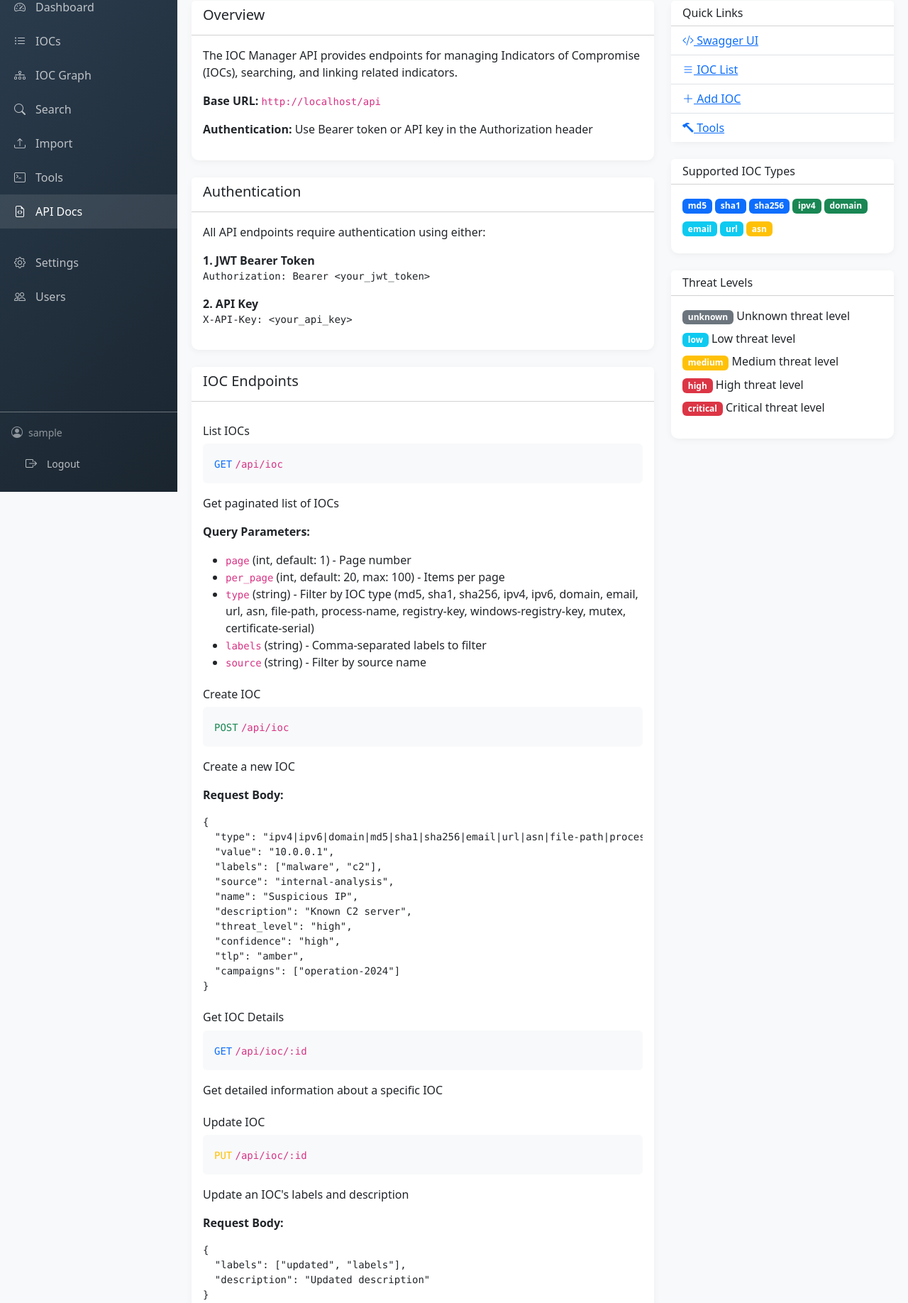
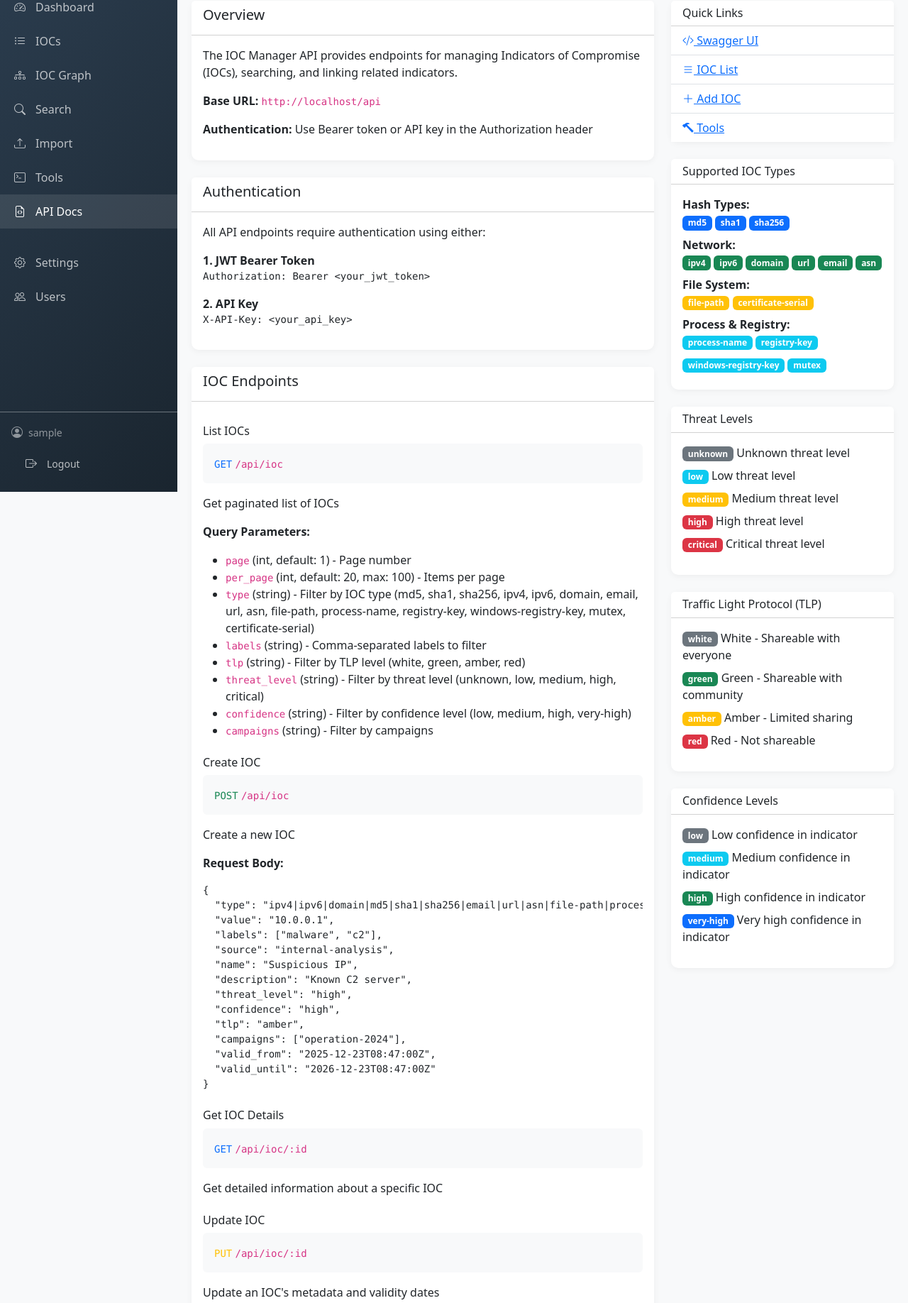
Before and after one commit to LL7Baucarre/ELASLIP, a Flask app: page /api-docs in a window 1280 px wide. Shown: the part 107-1943 px from the top of the page at 71% size. Run offline with Flask 3, Linux system fonts and the light colour scheme; the visitor is signed in with stand-in values (Sample User, id 1).

Commit message:
Add validity date fields to IOC creation and update API documentation

```diff
--- a/templates/api_docs.html
+++ b/templates/api_docs.html
@@ -60,7 +60,10 @@
                     <li><code>per_page</code> (int, default: 20, max: 100) - Items per page</li>
                     <li><code>type</code> (string) - Filter by IOC type (md5, sha1, sha256, ipv4, ipv6, domain, email, url, asn, file-path, process-name, registry-key, windows-registry-key, mutex, certificate-serial)</li>
                     <li><code>labels</code> (string) - Comma-separated labels to filter</li>
-                    <li><code>source</code> (string) - Filter by source name</li>
+                    <li><code>tlp</code> (string) - Filter by TLP level (white, green, amber, red)</li>
+                    <li><code>threat_level</code> (string) - Filter by threat level (unknown, low, medium, high, critical)</li>
+                    <li><code>confidence</code> (string) - Filter by confidence level (low, medium, high, very-high)</li>
+                    <li><code>campaigns</code> (string) - Filter by campaigns</li>
                 </ul>
 
                 <!-- POST /api/ioc -->
@@ -80,7 +83,9 @@
   "threat_level": "high",
   "confidence": "high",
   "tlp": "amber",
-  "campaigns": ["operation-2024"]
+  "campaigns": ["operation-2024"],
+  "valid_from": "2025-12-23T08:47:00Z",
+  "valid_until": "2026-12-23T08:47:00Z"
 }</code></pre>
 
                 <!-- GET /api/ioc/:id -->
@@ -95,11 +100,17 @@
                 <div class="bg-light p-3 rounded mb-3">
                     <code class="text-warning">PUT</code> <code>/api/ioc/:id</code>
                 </div>
-                <p>Update an IOC's labels and description</p>
+                <p>Update an IOC's metadata and validity dates</p>
                 <p><strong>Request Body:</strong></p>
                 <pre><code>{
   "labels": ["updated", "labels"],
-  "description": "Updated description"
+  "description": "Updated description",
+  "threat_level": "high",
+  "confidence": "high",
+  "tlp": "amber",
+  "campaigns": ["operation-2024"],
+  "valid_from": "2025-12-23T08:47:00Z",
+  "valid_until": "2026-12-23T08:47:00Z"
 }</code></pre>
 
                 <!-- DELETE /api/ioc/:id -->
@@ -277,14 +288,28 @@
                 <h6 class="mb-0">Supported IOC Types</h6>
             </div>
             <div class="card-body">
+                <strong>Hash Types:</strong><br>
                 <div class="badge bg-primary mb-2">md5</div>
                 <div class="badge bg-primary mb-2">sha1</div>
                 <div class="badge bg-primary mb-2">sha256</div>
+
+                <br><strong>Network:</strong><br>
                 <div class="badge bg-success mb-2">ipv4</div>
+                <div class="badge bg-success mb-2">ipv6</div>
                 <div class="badge bg-success mb-2">domain</div>
-                <div class="badge bg-info mb-2">email</div>
-                <div class="badge bg-info mb-2">url</div>
-                <div class="badge bg-warning mb-2">asn</div>
+                <div class="badge bg-success mb-2">url</div>
+                <div class="badge bg-success mb-2">email</div>
+                <div class="badge bg-success mb-2">asn</div>
+
+                <br><strong>File System:</strong><br>
+                <div class="badge bg-warning mb-2">file-path</div>
+                <div class="badge bg-warning mb-2">certificate-serial</div>
+
+                <br><strong>Process & Registry:</strong><br>
+                <div class="badge bg-info mb-2">process-name</div>
+                <div class="badge bg-info mb-2">registry-key</div>
+                <div class="badge bg-info mb-2">windows-registry-key</div>
+                <div class="badge bg-info mb-2">mutex</div>
             </div>
         </div>
 
@@ -313,6 +338,52 @@
                 </ul>
             </div>
         </div>
+
+        <!-- TLP Levels -->
+        <div class="card mt-4">
+            <div class="card-header bg-white">
+                <h6 class="mb-0">Traffic Light Protocol (TLP)</h6>
+            </div>
+            <div class="card-body">
+                <ul class="list-unstyled">
+                    <li class="mb-2">
+                        <span class="badge bg-secondary">white</span> White - Shareable with everyone
+                    </li>
+                    <li class="mb-2">
+                        <span class="badge bg-success">green</span> Green - Shareable with community
+                    </li>
+                    <li class="mb-2">
+                        <span class="badge bg-warning">amber</span> Amber - Limited sharing
+                    </li>
+                    <li class="mb-2">
+                        <span class="badge bg-danger">red</span> Red - Not shareable
+                    </li>
+                </ul>
+            </div>
+        </div>
+
+        <!-- Confidence Levels -->
+        <div class="card mt-4">
+            <div class="card-header bg-white">
+                <h6 class="mb-0">Confidence Levels</h6>
+            </div>
+            <div class="card-body">
+                <ul class="list-unstyled">
+                    <li class="mb-2">
+                        <span class="badge bg-secondary">low</span> Low confidence in indicator
+                    </li>
+                    <li class="mb-2">
+                        <span class="badge bg-info">medium</span> Medium confidence in indicator
+                    </li>
+                    <li class="mb-2">
+                        <span class="badge bg-success">high</span> High confidence in indicator
+                    </li>
+                    <li class="mb-2">
+                        <span class="badge bg-primary">very-high</span> Very high confidence in indicator
+                    </li>
+                </ul>
+            </div>
+        </div>
     </div>
 </div>
 {% endblock %}
```
Also changed, not shown: app/routes/ioc.py (+8 -0 lines).
